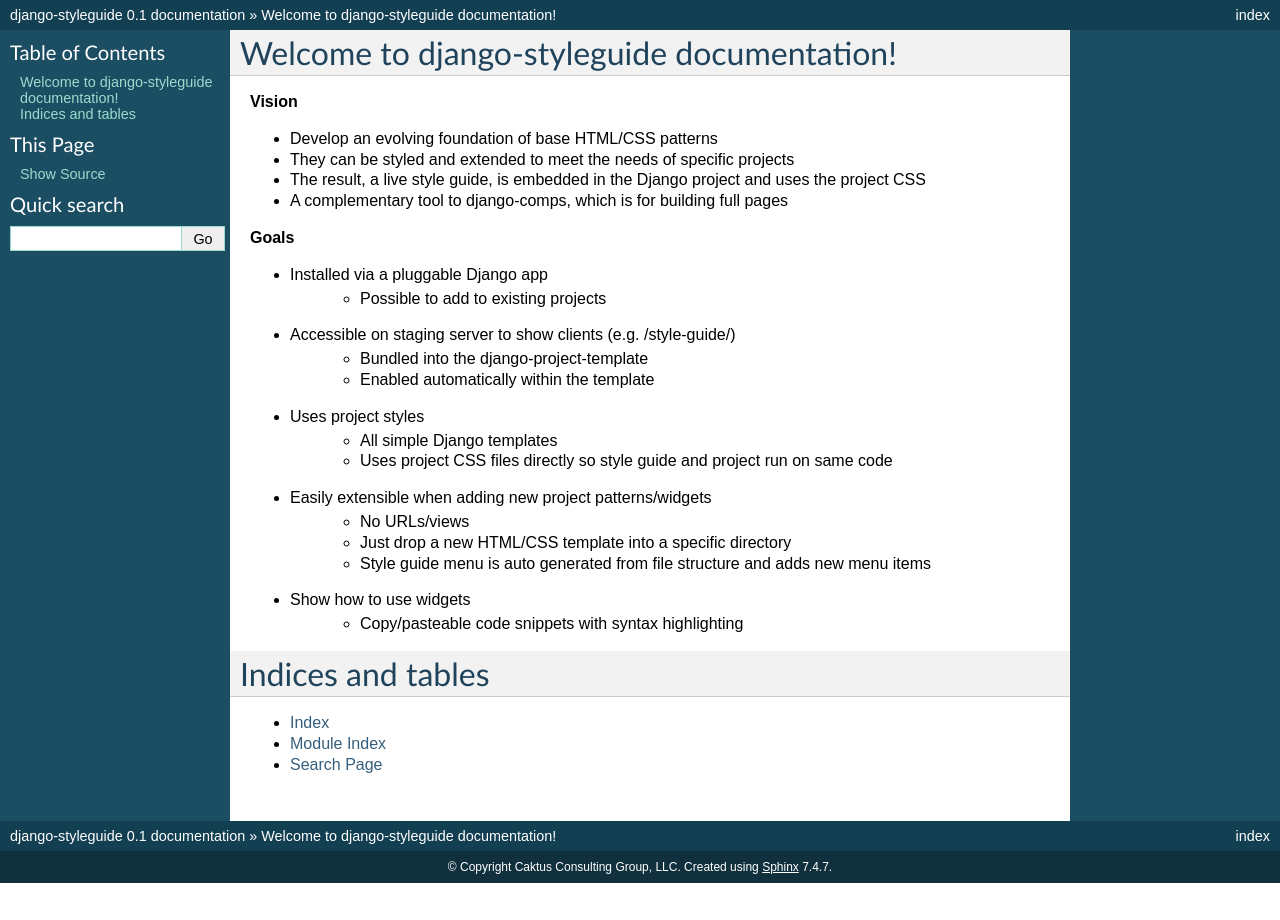
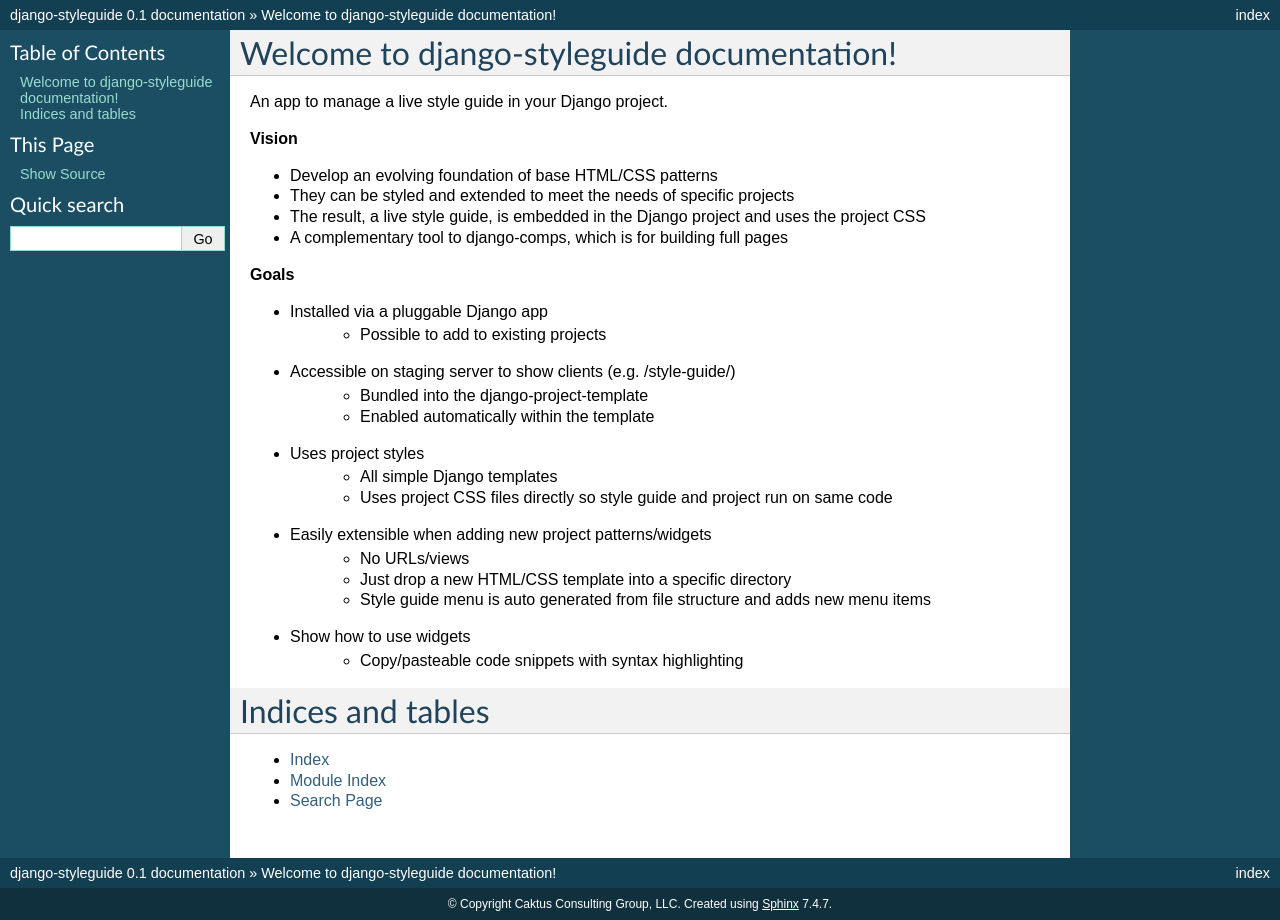
Before and after one commit to caktus/django-styleguide, a Sphinx documentation site: the page built from docs/index.rst, in a window 1280 px wide. Built offline with Sphinx 7.4.7, drawn with Linux system fonts in a browser that asks for light colours.

Commit message:
add one line description

```diff
--- a/docs/index.rst
+++ b/docs/index.rst
@@ -2,6 +2,8 @@
 
 Welcome to django-styleguide documentation!
 ===========================================
+
+An app to manage a live style guide in your Django project.
 
 **Vision**
 
```
